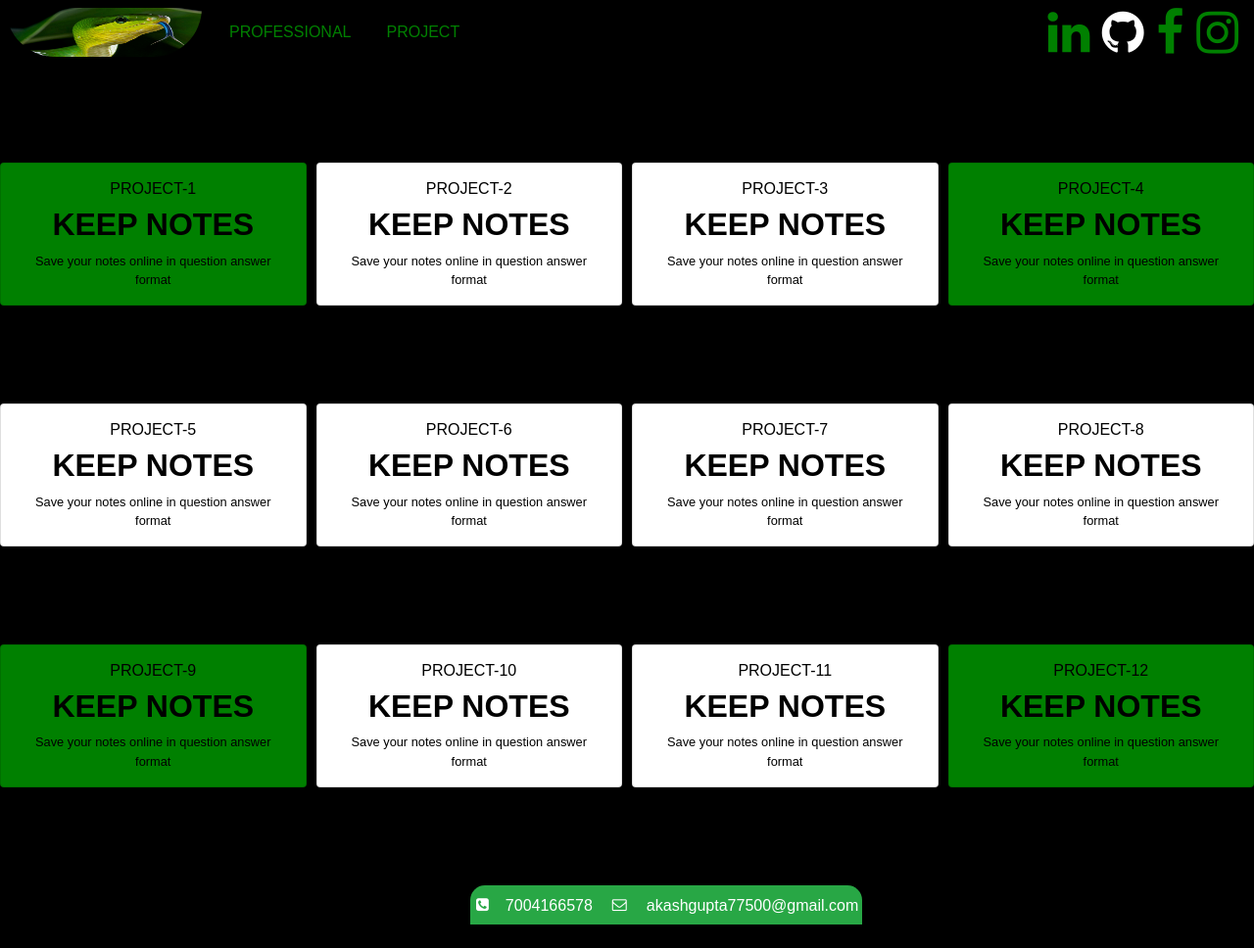
After one commit to akashgupta77500/PROJECTS, a Django app: page /project in a window 1280 px wide. The commit adds this page. Shown: the whole page at 98% size. Run offline with Django 3.2, Linux system fonts and the light colour scheme; some libraries are stand-ins or nearby versions.

Commit message:
projects

```diff
--- a/akash/templates/homepage.html
+++ b/akash/templates/homepage.html
@@ -41,7 +41,7 @@
     </li>
 
      <li class="nav-item" style="margin-left:20px">
-        <a href="{% url 'study' %}" class="nav-link active"  style="color:green">STUDY</a>
+        <a href="{% url 'project' %}" class="nav-link active"  style="color:green">PROJECT</a>
     </li>
    </ul>
       </div>
@@ -49,7 +49,7 @@
 
 
     <!--Navigation Bar item 2 Start-->
-<ul class="navbar-nav" style="margin-left:680px">
+<ul class="navbar-nav" style="margin-left:560px">
     <!-- Social Media Link -->
         <div >
             <span>
@@ -220,7 +220,7 @@ body {
 
 
 
-    <!--Footer BOX Start-->
+    <!--Footer BOX END-->
 
     <!--Typing effect ka css code start(div class="typewriter" and <div class="typewriter-text">)used in html-->
 <style>
--- a/akash/templates/professional.html
+++ b/akash/templates/professional.html
@@ -32,7 +32,7 @@
     </li>
 
      <li class="nav-item" style="margin-left:20px;font-size:18px">
-        <a href="{% url 'study' %}" class="nav-link active"  style="color:green">STUDY</a>
+        <a href="{% url 'project' %}" class="nav-link active"  style="color:green">PROJECT</a>
     </li>
    </ul>
      <!--Navigation Bar item 1 END-->
@@ -44,7 +44,7 @@
 <!-- Toggle Button end-->
 
     <!--Navigation Bar item 2 Start-->
-<ul class="navbar-nav" style="margin-left:680px">
+<ul class="navbar-nav" style="margin-left:666px">
     <!-- Social Media Link -->
         <div >
             <span>
--- /dev/null
+++ b/akash/templates/project.html
@@ -0,0 +1,250 @@
+<!DOCTYPE html>
+<html lang="en">
+<head>
+    <meta charset="UTF-8">
+    <title>AKASH GUPTA</title>
+<meta name="viewport" content="width=device-width, initial-scale=1">
+
+    <!--CSS + JAVA SCRIPT + BOOTSTRAP ke use krne ke lie link start-->
+
+   <link rel="stylesheet" href="https://maxcdn.bootstrapcdn.com/bootstrap/4.5.2/css/bootstrap.min.css">
+  <script src="https://ajax.googleapis.com/ajax/libs/jquery/3.5.1/jquery.min.js"></script>
+  <script src="https://cdnjs.cloudflare.com/ajax/libs/popper.js/1.16.0/umd/popper.min.js"></script>
+  <script src="https://maxcdn.bootstrapcdn.com/bootstrap/4.5.2/js/bootstrap.min.js"></script>
+
+     <!--CSS + JAVA SCRIPT + BOOTSTRAP ke use krne ke lie link start-->
+<!--Font Awsm ke use krne ke lie link start-->
+<link rel="stylesheet" href="https://cdnjs.cloudflare.com/ajax/libs/font-awesome/4.7.0/css/font-awesome.min.css">
+<!--Font Awsm ke use krne ke lie link end-->
+
+</head>
+
+
+<!--Navigation Bar start-->
+<nav class="navbar navbar-expand-sm bg-black sticky-top ">
+    <!--Navigation Bar content Brand image-->
+    <a href="{% url 'homepage' %}"><img src="static/images/snake.jpg" style="margin-left:-10px; width:200px;height:50px;border-radius:0px 0px 90px 90px"></a>
+    <!--Navigation Bar content Brand image-->
+
+    <!-- Toggle Button start-->
+<button class="navbar-toggler" type="button" data-toggle="collapse" data-target="#collapsibleNavbar">
+    <span class="navbar-toggler-icon" style="color:white"></span>
+</button>
+<!-- Toggle Button end-->
+
+      <div class="collapse navbar-collapse" id="collapsibleNavbar" >
+
+        <!--Navigation Bar item 1 Start-->
+    <ul class="navbar-nav">
+     <li class="nav-item" style="margin-left:20px">
+         <a class="nav-link active" href="{% url 'professional' %}" style="color:green">PROFESSIONAL</a>
+    </li>
+
+     <li class="nav-item" style="margin-left:20px">
+        <a href="{% url 'project' %}" class="nav-link active"  style="color:green">PROJECT</a>
+    </li>
+   </ul>
+      </div>
+     <!--Navigation Bar item 1 END-->
+
+
+    <!--Navigation Bar item 2 Start-->
+<ul class="navbar-nav" style="margin-left:560px">
+    <!-- Social Media Link -->
+        <div >
+            <span>
+                <span >
+                    <i> <a href="https://www.linkedin.com/in/akash-kumar-62583115a/"class="fa fa-linkedin " style="color: green"></a></i>
+                    <i><a href="https://github.com/akashgupta77500"class="fa fa-github pl-2"style="color: white"></a></i>
+                    <i> <a href="https://www.facebook.com/profile.php?id=100004607498487"class="fa fa-facebook pl-2" style="color: green"></a></i>
+                    <i> <a href="https://www.instagram.com/akash77500/"class="fa fa-instagram pl-2" style="color: green"></a></i>
+
+              </span>
+            </span>
+        </div>
+    <!-- Social Media Link  -->
+</ul>
+    <!--Navigation Bar item 2 END-->
+      </div>
+</nav>
+<!--Navigation Bar End-->
+
+
+
+<body style="background-color:black;color:white;">
+
+
+</body>
+</html>
+
+    <!--Footer BOX Start-->
+<head>
+<meta name="viewport" content="width=device-width, initial-scale=1">
+<link rel="stylesheet" href="https://cdnjs.cloudflare.com/ajax/libs/font-awesome/4.7.0/css/font-awesome.min.css">
+<style>
+* {
+  box-sizing: border-box;
+}
+
+body {
+  font-family: Arial, Helvetica, sans-serif;
+}
+
+/* Float four columns side by side */
+.column {
+  float: left;
+  width: 25%;
+  padding: 0 5px;
+}
+
+.row {margin: 0 -5px;}
+
+/* Clear floats after the columns */
+.row:after {
+  content: "";
+  display: table;
+  clear: both;
+}
+
+/* Responsive columns */
+@media screen and (max-width: 600px) {
+  .column {
+    width: 100%;
+    display: block;
+    margin-bottom: 10px;
+  }
+}
+
+/* Style the counter cards */
+.card {
+  box-shadow: 0 4px 8px 0 rgba(0, 0, 0, 0.2);
+  padding: 16px;
+  text-align: center;
+  background-color: black;
+  color: white;
+  width: 100%;
+}
+
+.fa {font-size:50px;}
+</style>
+</head>
+
+    <!--Footer BOX END-->
+
+<body>
+
+<div class="row" style="margin-top:100px">
+  <div class="column">
+    <div class="card"style="background-color:green;color:black">
+        <h6>PROJECT-1</h6>
+      <h2><a href="{% url 'study' %}" style="color:black"><b>KEEP NOTES</b></a></h2>
+       <small> Save your notes online in question answer format</small>
+
+    </div>
+  </div>
+
+  <div class="column">
+    <div class="card"style="background-color:white;color:black">
+        <h6>PROJECT-2</h6>
+      <h2><a href="{% url 'study' %}" style="color:black"><b>KEEP NOTES</b></a></h2>
+       <small> Save your notes online in question answer format</small>
+    </div>
+  </div>
+
+ <div class="column">
+    <div class="card"style="background-color:white;color:black">
+        <h6>PROJECT-3</h6>
+      <h2><a href="{% url 'study' %}" style="color:black"><b>KEEP NOTES</b></a></h2>
+       <small> Save your notes online in question answer format</small>
+    </div>
+  </div>
+
+  <div class="column">
+    <div class="card"style="background-color:green;color:black">
+        <h6>PROJECT-4</h6>
+      <h2><a href="{% url 'study' %}" style="color:black"><b>KEEP NOTES</b></a></h2>
+       <small> Save your notes online in question answer format</small>
+    </div>
+  </div>
+
+</div>
+
+<div class="row" style="margin-top:100px">
+  <div class="column">
+    <div class="card"style="background-color:white;color:black">
+        <h6>PROJECT-5</h6>
+      <h2><a href="{% url 'study' %}" style="color:black"><b>KEEP NOTES</b></a></h2>
+       <small> Save your notes online in question answer format</small>
+
+    </div>
+  </div>
+
+  <div class="column">
+    <div class="card"style="background-color:white;color:black">
+        <h6>PROJECT-6</h6>
+      <h2><a href="{% url 'study' %}" style="color:black"><b>KEEP NOTES</b></a></h2>
+       <small> Save your notes online in question answer format</small>
+    </div>
+  </div>
+
+ <div class="column">
+    <div class="card"style="background-color:white;color:black">
+        <h6>PROJECT-7</h6>
+      <h2><a href="{% url 'study' %}" style="color:black"><b>KEEP NOTES</b></a></h2>
+       <small> Save your notes online in question answer format</small>
+    </div>
+  </div>
+
+  <div class="column">
+    <div class="card"style="background-color:white;color:black">
+        <h6>PROJECT-8</h6>
+      <h2><a href="{% url 'study' %}" style="color:black"><b>KEEP NOTES</b></a></h2>
+       <small> Save your notes online in question answer format</small>
+    </div>
+  </div>
+
+</div>
+
+<div class="row" style="margin-top:100px">
+  <div class="column">
+    <div class="card"style="background-color:green;color:black">
+        <h6>PROJECT-9</h6>
+      <h2><a href="{% url 'study' %}" style="color:black"><b>KEEP NOTES</b></a></h2>
+       <small> Save your notes online in question answer format</small>
+
+    </div>
+  </div>
+
+  <div class="column">
+    <div class="card"style="background-color:white;color:black">
+        <h6>PROJECT-10</h6>
+      <h2><a href="{% url 'study' %}" style="color:black"><b>KEEP NOTES</b></a></h2>
+       <small> Save your notes online in question answer format</small>
+    </div>
+  </div>
+
+ <div class="column">
+    <div class="card"style="background-color:white;color:black">
+        <h6>PROJECT-11</h6>
+      <h2><a href="{% url 'study' %}" style="color:black"><b>KEEP NOTES</b></a></h2>
+       <small> Save your notes online in question answer format</small>
+    </div>
+  </div>
+
+  <div class="column">
+    <div class="card"style="background-color:green;color:black">
+        <h6>PROJECT-12</h6>
+      <h2><a href="{% url 'study' %}" style="color:black"><b>KEEP NOTES</b></a></h2>
+       <small> Save your notes online in question answer format</small>
+    </div>
+  </div>
+
+</div>
+
+<nav class="navbar navbar-expand-sm bg-success "style="margin-left:480px;height:40px;width:400px;border-radius:15px 15px 0px 0px;margin-top:100px">
+    <i class="fa fa-phone-square"style="font-size:15px;margin-left:-10px"> </i><h6 style="margin-left:17px; margin-top:10px">7004166578</h6></div>
+    <i class="fa fa-envelope-o"style="font-size:15px;margin-left:20px"> </i><h6 style="margin-left:20px;margin-top:10px">akashgupta77500@gmail.com</h6>
+</nav>
+
+<br>
+</body>
--- a/akash/urls.py
+++ b/akash/urls.py
@@ -9,5 +9,6 @@ urlpatterns = [
     path('professional', views.professional, name='professional'),
     path('study', views.study, name='study'),
     path('search', views.search, name='search'),
+    path('project', views.project, name='project'),
     path('delete/<int:pid>', views.delete, name='delete'),
  ]+static(settings.MEDIA_URL, document_root=settings.MEDIA_ROOT)
--- a/akash/views.py
+++ b/akash/views.py
@@ -7,6 +7,9 @@ from.models import *
 def homepage(request):
      return render(request,'homepage.html')
 
+
+def project(request):
+    return render(request, 'project.html')
 
 def study(request):
      error=""
```
Also changed, not shown: akash/templates/study.html (+2 -14 lines), akashgupta/settings.py (+3 -9 lines), db.sqlite3.
